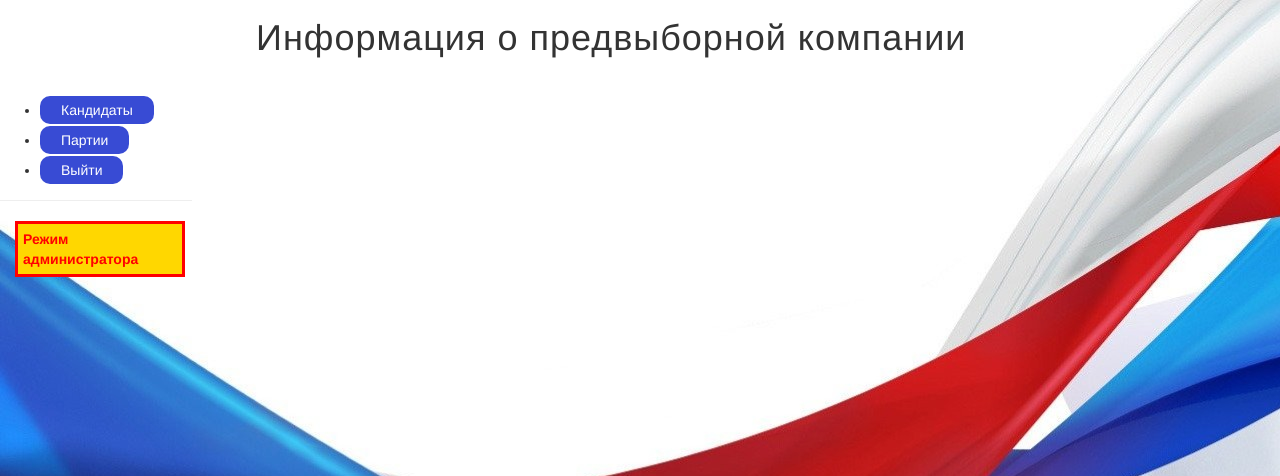
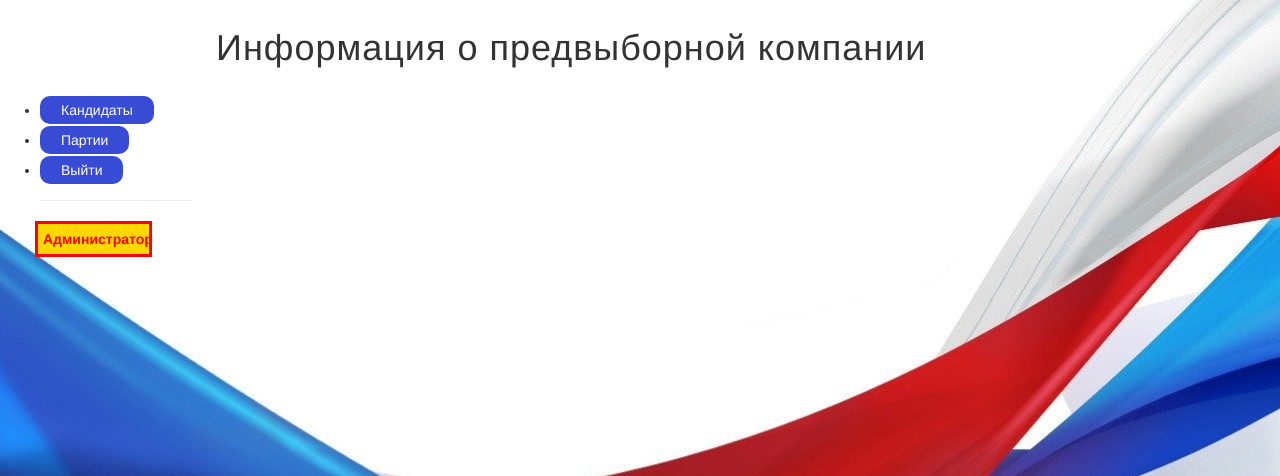
Before and after one commit to Nis12/CourseProj_EthProg, a PHP site: page /index.php?p=styles in a window 1280 px wide. Shown: the top 476 px of the page. Run offline with PHP 8.4, Linux system fonts and the light colour scheme; the visitor is signed in with stand-in values (Sample User, id 1).

Commit message:
Редарирован стиль
Изменены оформление таблиц для пользователя и администратора.

```diff
--- a/index.php
+++ b/index.php
@@ -22,15 +22,16 @@ echo "
 </div>
 <div id='left'>
 <ul>
-<li><p/> <a href='index.php?p=1' class='menu'>Кандидаты</a></li>
-<li><p/> <a href='index.php?p=2' class='menu'>Партии</a></li>";
+<li><p/><a href='index.php?p=1' class='menu'>Кандидаты</a></li>
+<li><p/><a href='index.php?p=2' class='menu'>Партии</a></li>";
 if ($_SESSION['admin'] > 0) {
-    echo "<li><p/><a href='index.php?p=3&in=1' class='menu'>Выйти</a></li>";
+    echo "
+<li><p/><a href='index.php?p=3&in=1' class='menu'>Выйти</a></li>
+<hr><p class='admin'>Администратор</p>";
 } else {
     echo "<li><p/><a href='index.php?p=3&in=0' class='menu'>Войти</a></li>";
 }
 echo "</ul>";
-if ($_SESSION['admin'] > 0) echo "<hr><p class='admin'>Режим администратора</p>";
 
 echo "</div><div id='mid' >";
 $p = $_REQUEST['p'];
@@ -51,12 +52,9 @@ elseif ($_SESSION['admin'] > 0) {
         include_once 'consignmentform.php';
     elseif ($p == 22)
         include_once 'consignmentpost.php';
-} else {
+} else
     echo "<h3>Недостаточно прав, войдите под учетной записью администратора</h3>";
-}
-
-echo "
-</div>
+echo "</div>
 <div id='footer'>
 <p>&copy Чечко Борис Сергеевич</p>
 </div>
--- a/signinaction.php
+++ b/signinaction.php
@@ -23,6 +23,8 @@ if ($in == 0) {
     unset($_SESSION['admin']);
     echo "<h3>Выход выполнен</h3>";
     echo "<script>location.href='index.php?p=1'</script>";
+} elseif ($in == 2) {
+
 }
 
 function encrypt($decRes, $pass) {
--- a/styles.css
+++ b/styles.css
@@ -2,7 +2,8 @@ header{
     position: fixed;
     width: 100%;
     height: 50px;
-    margin-top: -30px;
+    margin-left: -40px;
+    margin-top: -20px;
     letter-spacing: 1px;
     padding: 2em 20%;
 }
@@ -21,7 +22,7 @@ body {
 }
 #mid {
     position: absolute;
-    background-color: rgba(255, 255, 255, 0.6);
+    background-color: rgba(255, 255, 255, 0.9);
     left: 17%;
     top: 100px;
     width: auto;
@@ -63,8 +64,8 @@ a.menu:active {
     background: rgb(0,15,152);
 }
 p.admin {
-    margin-left: 15px;
-    margin-right: 7px;
+    margin-left: -5px;
+    margin-right: 40px;
     border: 3px solid red;
     background: gold;
     color: red;
```
Also changed, not shown: candidate.php (+5 -3 lines), consignment.php (+6 -2 lines), function.php (+13 -0 lines).
